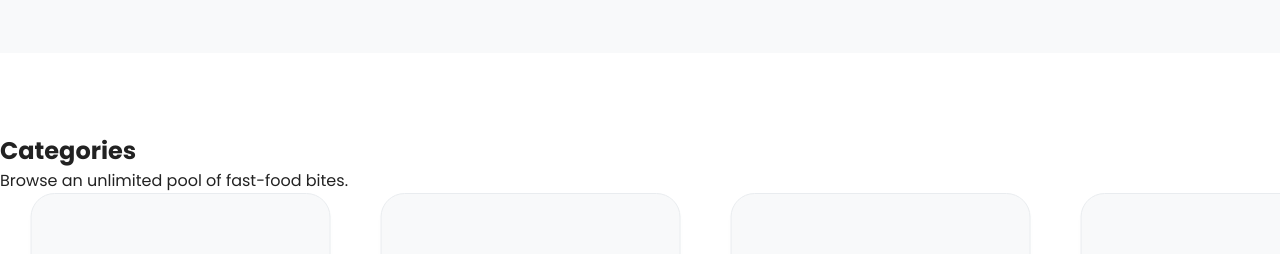
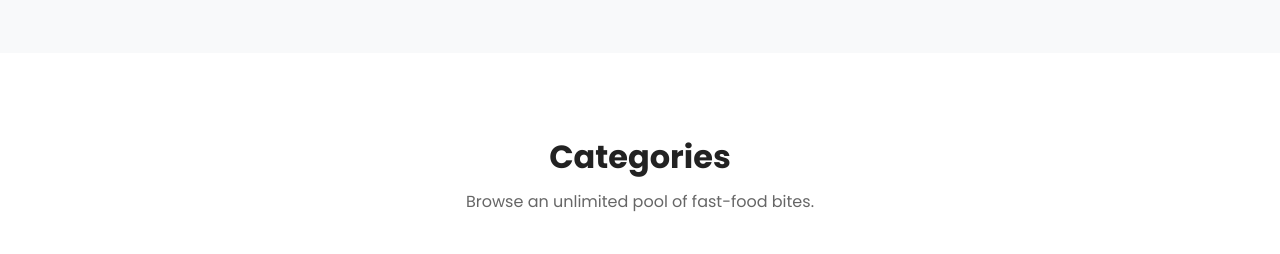
Before and after one commit to shepherd-bit/Foodizo, a React (Vite) app: page / in a window 1280 px wide. Shown: the part 1280-1534 px from the top of the page. Built offline with nearby package versions, Linux system fonts and the light colour scheme.

Commit message:
Update Categories.jsx

```diff
--- a/src/components/Categories.jsx
+++ b/src/components/Categories.jsx
@@ -61,6 +61,20 @@ const Categories = () => {
 };
 
 const styles = {
+    headerContainer: {
+    textAlign: 'center',
+    marginBottom: '40px',
+  },
+  heading: {
+    fontSize: '32px',
+    fontWeight: '700',
+    color: '#222222',
+    marginBottom: '8px',
+  },
+  subHeading: {
+    fontSize: '16px',
+    color: '#666666',
+  },
   section: {
     width: '100%',
     backgroundColor: '#FFFFFF',
```
